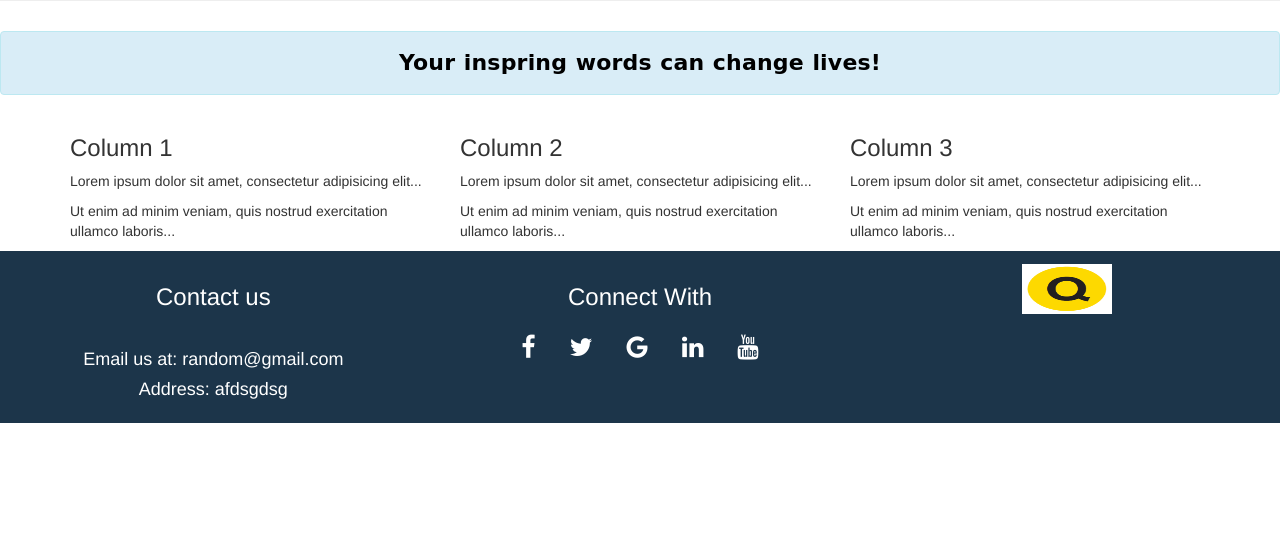
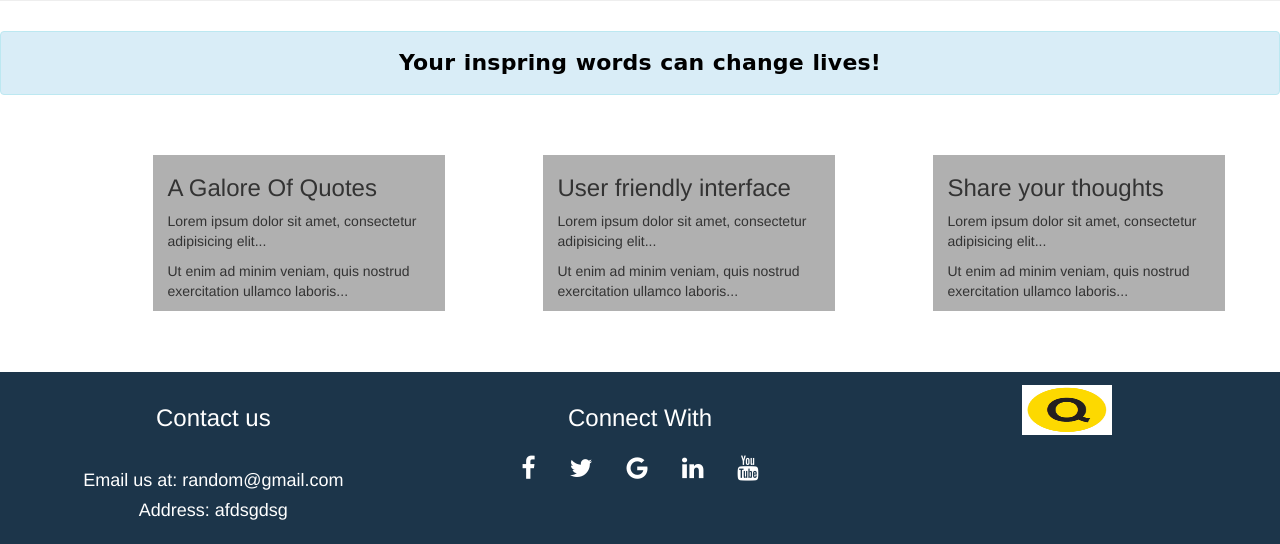
Before and after one commit to fork52/QUOTE-S-WEBSITE, a PHP site: page /aboutus/aboutus.html in a window 1280 px wide. Shown: the part 308-852 px from the top of the page. Before the commit the page ends 731 px from the top, so only its background shows below. Run offline with PHP 8.4, Linux system fonts and the light colour scheme; some libraries are stand-ins or nearby versions.

Commit message:
About us page complete

```diff
--- a/aboutus/aboutus.html
+++ b/aboutus/aboutus.html
@@ -69,25 +69,40 @@
   </center>
 </div>
 
+<br> <br>
+
 <div class="container">
   <div class="row">
-    <div class="col-sm-4">
-      <h3>Column 1</h3>
+     <div class="col-sm-1"></div>
+
+     <div class="col-sm-3 info">
+      <h3>A Galore Of Quotes</h3>
+      <p>Lorem ipsum dolor sit amet, consectetur adipisicing elit...</p>
+      <p>Ut enim ad minim veniam, quis nostrud exercitation ullamco laboris...</p>
+     </div>
+
+     <div class="col-sm-1"></div>
+
+
+    <div class="col-sm-3 info">
+      <h3>User friendly interface</h3>
       <p>Lorem ipsum dolor sit amet, consectetur adipisicing elit...</p>
       <p>Ut enim ad minim veniam, quis nostrud exercitation ullamco laboris...</p>
     </div>
-    <div class="col-sm-4">
-      <h3>Column 2</h3>
+
+     <div class="col-sm-1"></div>
+
+    <div class="col-sm-3 info">
+      <h3>Share your thoughts</h3>
       <p>Lorem ipsum dolor sit amet, consectetur adipisicing elit...</p>
       <p>Ut enim ad minim veniam, quis nostrud exercitation ullamco laboris...</p>
     </div>
-    <div class="col-sm-4">
-      <h3>Column 3</h3>
-      <p>Lorem ipsum dolor sit amet, consectetur adipisicing elit...</p>
-      <p>Ut enim ad minim veniam, quis nostrud exercitation ullamco laboris...</p>
-    </div>
+     <div class="col-sm-1"></div>
+
   </div>
 </div>
+
+<br> <br> <br>
 
 <footer class="container-fluid text-center">
   <div class="row">
--- a/aboutus/style.css
+++ b/aboutus/style.css
@@ -54,6 +54,7 @@ html ,body{
 	font-variant: normal;
 	text-transform: none;
 }
+
 #msg1{
 font-family: "Comic Sans MS", cursive, sans-serif;
 font-size: 22px;
@@ -65,6 +66,10 @@ text-decoration: none;
 font-style: normal;
 font-variant: normal;
 text-transform: none;
+}
+
+.info{
+	background-color: #B0B0B0	;
 }
 
 
```
